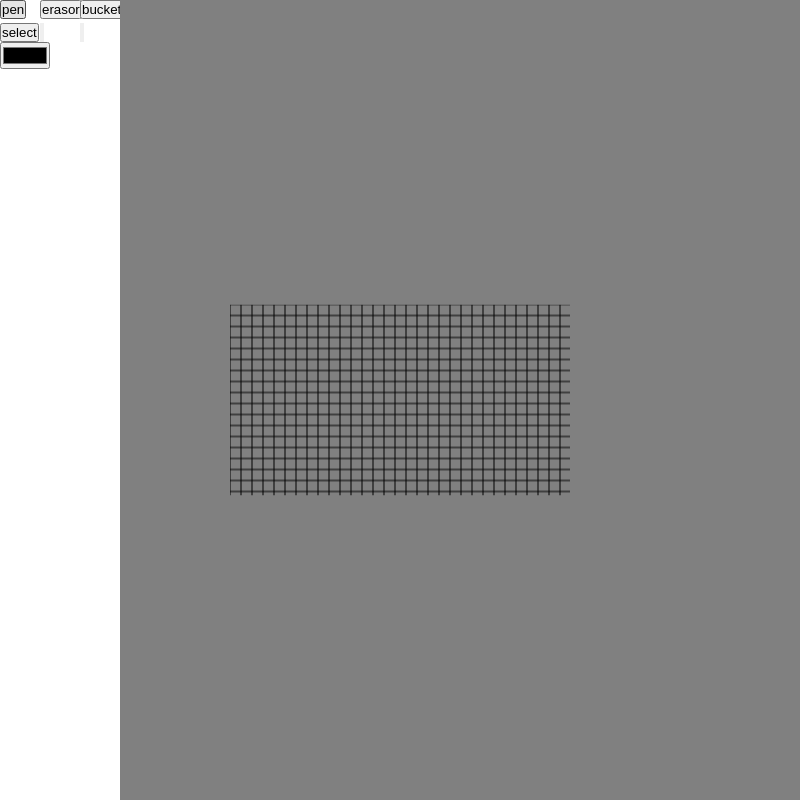
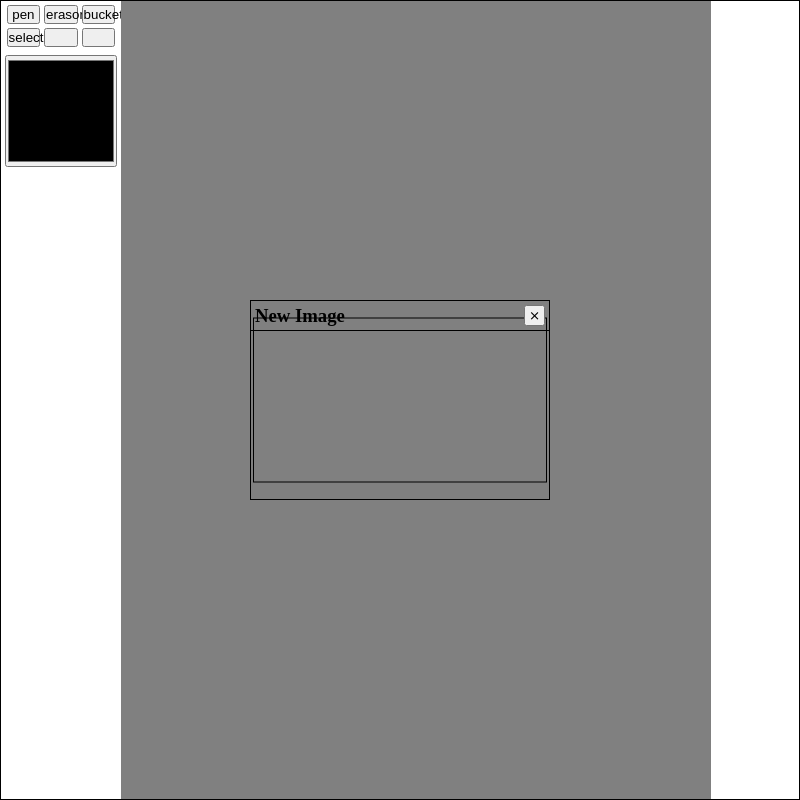
Before and after one commit to 0m0g1/pyxease, an Electron app: page src/views/index.html in a window 800 px wide. Drawn offline with Linux system fonts and the light colour scheme; no server answers.

Commit message:
popup and more

```diff
--- a/src/public/main.js
+++ b/src/public/main.js
@@ -5,6 +5,8 @@ const canvasWrapper = document.querySelector("#canvas-wrapper");
 const mainCanvas = document.querySelector("#main-canvas");
 const gridCanvas = document.querySelector("#grid-canvas");
 const mainColorSwatch = document.querySelector("#main-color-swatch");
+const titleBars = document.querySelectorAll(".title-bar");
+const closePopupButtons = document.querySelectorAll(".close-popup");
 const history = {
     currentImage: null,
     currentStep: 0,
@@ -26,7 +28,6 @@ const mouseEvents = {
 
 
 // variables
-
 let aspectRatio = {
     width: 16,
     height: 9,
@@ -40,6 +41,7 @@ const tools = Object.freeze({
 })
 let currentTool = tools.pen;
 let currentColour = "#000000";
+let showGrid = false;
 
 
 // functions
@@ -58,23 +60,32 @@ function resizeCanvases() {
 }
 
 function redrawImage() {
+    const imageOnThisStep = steps[history.currentStep];
+    if (!imageOnThisStep) return;
+
+    const tempCanvas = document.createElement('canvas');
+    tempCanvas.width = imageOnThisStep.width;
+    tempCanvas.height = imageOnThisStep.height;
+    const tempCtx = tempCanvas.getContext('2d');
+    tempCtx.putImageData(imageOnThisStep, 0, 0);
+
     pen.clearRect(0, 0, mainCanvas.width, mainCanvas.height);
-
-    const lastImageFromHistory = steps[history.currentStep];
-    pen.putImageData(lastImageFromHistory, 0, 0);
+    pen.save();
+    pen.scale(mainCanvas.width / imageOnThisStep.width, mainCanvas.height / imageOnThisStep.height);
+    pen.drawImage(tempCanvas, 0, 0);
+    pen.restore();
 }
 
 
 function drawGrid() {
     gridPen.clearRect(0, 0, gridCanvas.width, gridCanvas.height);
+    if (!showGrid) return;
 
-    const gridCellSize = Math.min(Math.floor(gridCanvas.width / 16), Math.floor(gridCanvas.height / 16));
-
-    for (let x = 0; x < gridCanvas.width + cellSize; x += gridCellSize) {
+    for (let x = 0; x < gridCanvas.width + cellSize; x += cellSize) {
         gridPen.moveTo(x, 0);
         gridPen.lineTo(x, gridCanvas.height);
     }
-    for (let y = 0; y < gridCanvas.height + cellSize; y += gridCellSize) {
+    for (let y = 0; y < gridCanvas.height + cellSize; y += cellSize) {
         gridPen.moveTo(0, y);
         gridPen.lineTo(gridCanvas.width, y);
     }
@@ -103,7 +114,13 @@ function drawPixel(e) {
     pen.fillRect(xIndex, yIndex, cellSize, cellSize);
 
     const modifiedImageData = pen.getImageData(0, 0, mainCanvas.width, mainCanvas.height);
+
+    clearStepsAfterCurrentStep();
+
     steps.push(modifiedImageData);
+
+    mouseEvents.lastDrawnX = xIndex;
+    mouseEvents.lastDrawnY = yIndex;
 
     history.currentStep += 1;
 }
@@ -119,17 +136,17 @@ function clearPixel(e) {
     const yPos = indexY * cellSize;
     pen.clearRect(xPos, yPos, cellSize, cellSize);
 
-    const newHistoryPixels = JSON.parse(JSON.stringify(steps[steps.length - 1]));
-    newHistoryPixels[indexY][indexX].colour = null;
+    const modifiedImageData = pen.getImageData(0, 0, mainCanvas.width, mainCanvas.height);
 
     clearStepsAfterCurrentStep();
-    steps.push(newHistoryPixels);
+
+    // mouseEvents.lastDrawnX = indexX;
+    // mouseEvents.lastDrawnY = indexY;
+
+    steps.push(modifiedImageData);
+    history.currentStep += 1;
+
     redrawImage();
-
-    mouseEvents.lastDrawnX = indexX;
-    mouseEvents.lastDrawnY = indexY;
-
-    history.currentStep += 1;
 }
 
 function clearStepsAfterCurrentStep() {
@@ -194,8 +211,19 @@ document.onmouseup = (e) => {
 }
 
 mainCanvas.onmousedown = (e) => {
-    mouseEvents.isDrawing = true;
-    handleCanvasMouseEvent(e);
+    if (e.button == 0) {
+        mouseEvents.isDrawing = true;
+
+        const boundingRect = mainCanvas.getBoundingClientRect();
+        const x = e.clientX - boundingRect.left;
+        const y = e.clientY - boundingRect.top ;
+        const indexX = Math.floor(x / cellSize);
+        const indexY = Math.floor(y / cellSize);
+
+        if (mouseEvents.lastDrawnX !== indexX && mouseEvents.lastDrawnY !== indexY) {
+            handleCanvasMouseEvent(e);
+        }
+    }
 }
 
 mainCanvas.onmousemove = (e) => {
@@ -219,6 +247,47 @@ mainColorSwatch.onchange = (e) => {
     currentColour = e.target.value;
 }
 
+let popupMovement = {
+    startX: null,
+    startY: null,
+    isMovingPopup: false,
+}
+
+titleBars.forEach((bar) => {
+    bar.dataset.deltaX = 0;
+    bar.dataset.deltaY = 0;
+
+    bar.onmousedown = (e) => {
+        popupMovement.startX = e.clientX - parseInt(bar.dataset.deltaX);
+        popupMovement.startY = e.clientY - parseInt(bar.dataset.deltaY);
+        popupMovement.isMovingPopup = true;
+    }
+    bar.onmousemove = (e) => {
+        if (popupMovement.isMovingPopup == false) return;
+
+        const deltaX = e.clientX - popupMovement.startX;
+        const deltaY =  e.clientY - popupMovement.startY;
+        const popup = document.querySelector(`#${bar.dataset.parent}`);
+        popup.style.transform = `translate(${deltaX}px, ${deltaY}px)`;
+        bar.dataset.deltaX = deltaX;
+        bar.dataset.deltaY = deltaY;
+    }
+    bar.onmouseup = (e) => {
+        popupMovement.isMovingPopup = false;
+    }
+    bar.onmouseleave = (e) => {
+        popupMovement.isMovingPopup = false;
+    }
+})
+
+closePopupButtons.forEach((button) => {
+    button.onclick = () => {
+        const parentPopup = document.querySelector(`#${button.dataset.parent}`);
+        parentPopup.style.display = "none";
+        parentPopup.style.transform = "";
+    }
+})
+
 // IpcRenderer events
 
 ipcRenderer.on("save-image", (event) => {
@@ -235,8 +304,6 @@ ipcRenderer.on("open-image", (event, imageDataUrl) => {
         aspectRatio.height = imageHeight;
         createCanvasHistory();
         resizeCanvases();
-
-
         pen.drawImage(img, 0, 0, mainCanvas.width, mainCanvas.height);
     }
     img.src = imageDataUrl;
@@ -257,6 +324,15 @@ ipcRenderer.on("redo", () => {
     }
 })
 
+ipcRenderer.on("new-image", () => {
+
+})
+
+ipcRenderer.on("toggle-show-grid", (event, state) => {
+    showGrid = state;
+    drawGrid();
+})
+
 // Initialization
 
 function createCanvasHistory() {
--- a/src/public/style.css
+++ b/src/public/style.css
@@ -29,16 +29,28 @@ body {
   height: 100vh;
 }
 
+.icon-button {
+  aspect-ratio: 1;
+  display: flex;
+  align-items: center;
+  justify-content: center;
+}
+
 #main-window {
   width: 100%;
   height: 100%;
   display: flex;
+  border: 1px solid;
 }
 
 #left-bar {
   width: 15%;
   height: 100%;
   background-color: white;
+  padding: var(--small-gap);
+  display: flex;
+  flex-direction: column;
+  gap: var(--medium-gap);
 }
 
 #left-bar div {
@@ -48,6 +60,7 @@ body {
 #tools ul {
   width: 100%;
   display: grid;
+  justify-content: center;
   gap: var(--small-gap);
   grid-template-columns: 30% 30% 30%;
 }
@@ -56,16 +69,29 @@ body {
   width: 100%;
 }
 
+#tools ul li button {
+  width: 100%;
+}
+
 #color-wrapper {
   aspect-ratio: 1;
+  width: 100%;
+  height: 100%;
 }
 
 #color-wrapper ul {
   width: 100%;
+  height: 100%;
 }
 
 #color-wrapper ul li {
   width: 100%;
+}
+
+#color-wrapper ul li input {
+  width: 100%;
+  height: 100%;
+  aspect-ratio: 1;
 }
 
 /* #tools ul li button {
@@ -84,6 +110,7 @@ body {
   left: calc(50%);
   top: calc(50%);
   translate: -50% -50%;
+  border: 1px solid;
 }
 
 #canvas-wrapper> * {
@@ -93,3 +120,44 @@ body {
 #grid-canvas {
   pointer-events: none;
 }
+
+#right-bar {
+  width: 15%;
+  height: 100%;
+  background-color: white;
+}
+
+#popups {
+  width: 100%;
+  height: 100%;
+  position: absolute;
+  top: 0;
+  left: 0;
+  z-index: 99;
+  display: flex;
+  justify-content: center;
+  align-items: center;
+  pointer-events: none;
+}
+
+#popups> * {
+  position: absolute;
+  z-index: 99;
+  min-width: 300px;
+  min-height: 200px;
+  border: 1px solid;
+  pointer-events: all;
+}
+
+#popups> div> .title-bar {
+  width: 100%;
+  height: 30px;
+  border-bottom: 1px solid;
+  display: flex;
+  justify-content: space-between;
+  padding: var(--small-gap);
+}
+
+#popups> div> .title-bar h2 {
+  pointer-events: none;
+}
--- a/src/views/index.html
+++ b/src/views/index.html
@@ -32,7 +32,14 @@
       </div>
       <div id="right-bar"></div>
     </section>
-
+    <section id="popups">
+      <div id="new-image-popup">
+        <div class="title-bar" data-parent="new-image-popup">
+          <h3>New Image</h3>
+          <button class="icon-button close-popup" data-parent="new-image-popup">&Cross;</button>
+        </div>
+      </div>
+    </section>
     <script defer src="../public/main.js"></script>
   </body>
 </html>
```
Also changed, not shown: src/index.js (+16 -5 lines).
